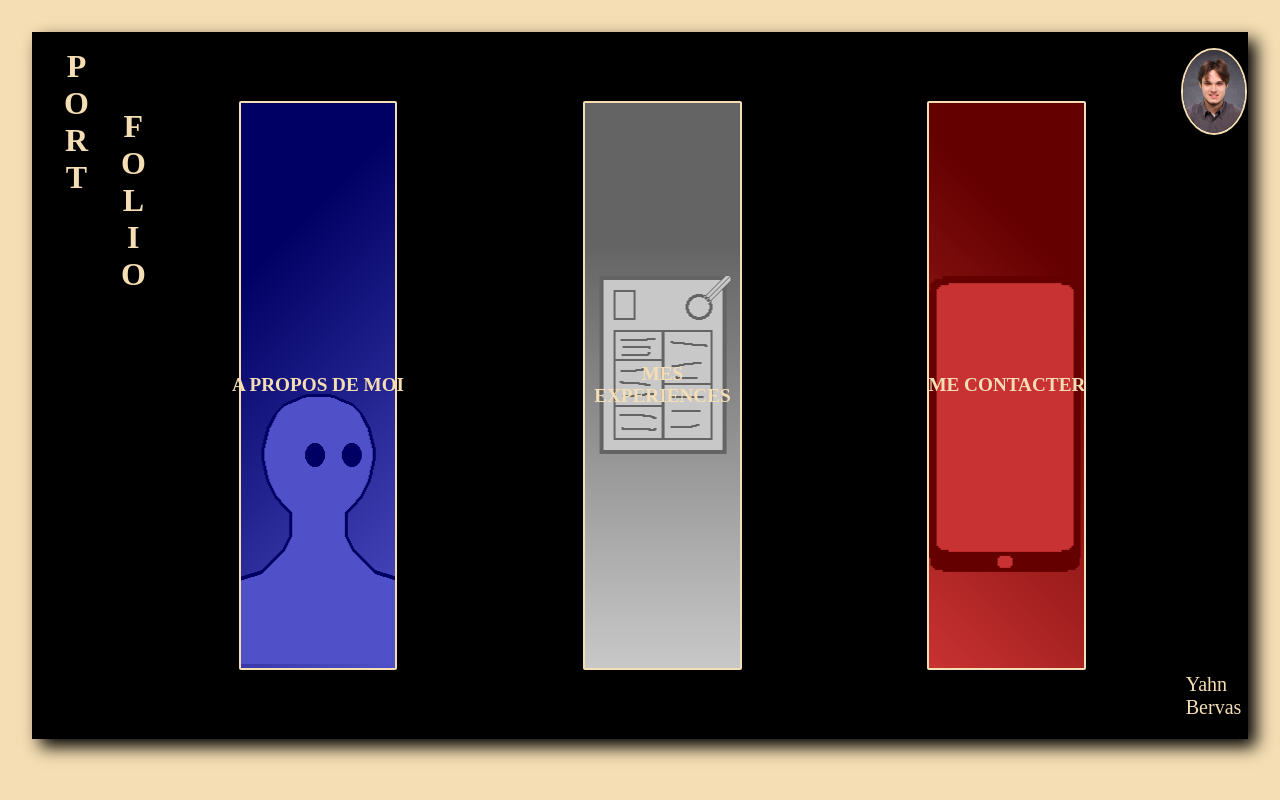
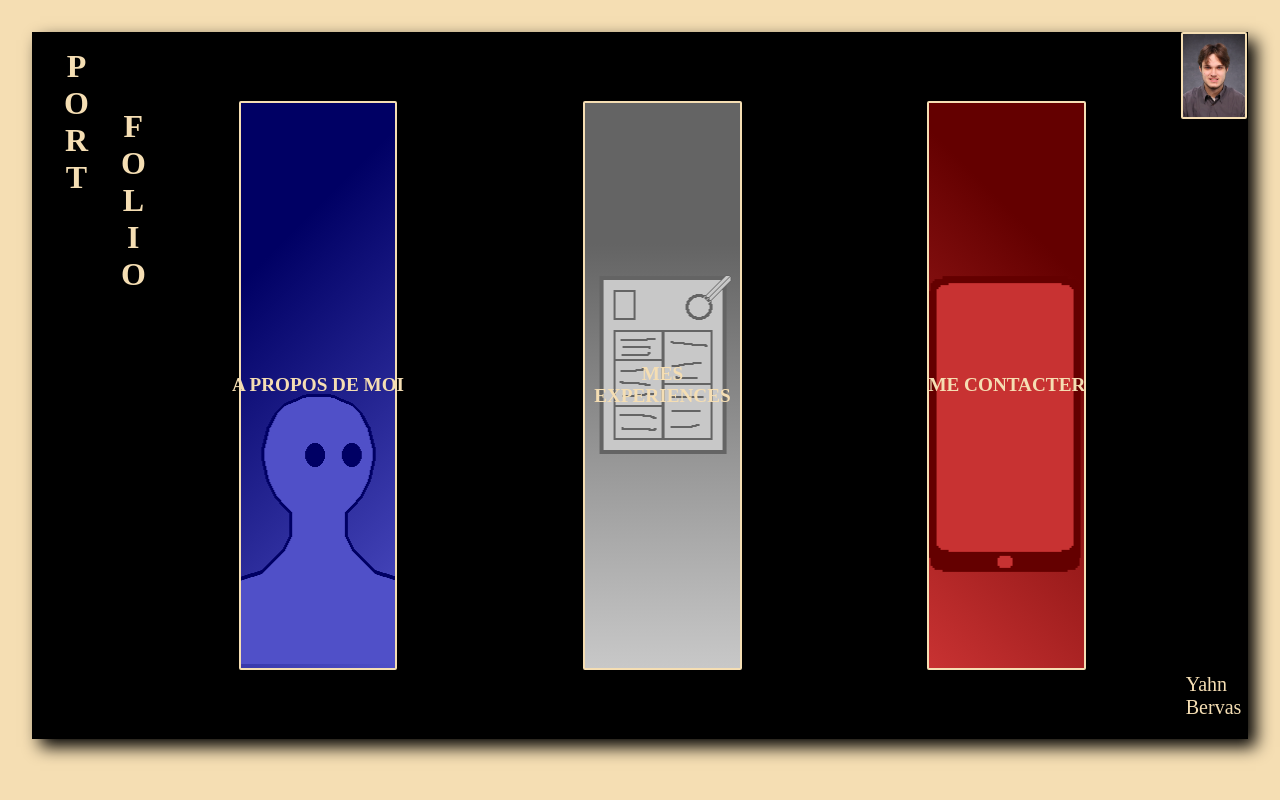
Before and after one commit to ybervas/portfolio, a plain HTML site: page index.html in a window 1280 px wide. Drawn offline with Linux system fonts and the light colour scheme.

Commit message:
photo de profil carrée

```diff
--- a/style/sitePortfolio.css
+++ b/style/sitePortfolio.css
@@ -79,9 +79,8 @@ p {
 }
 
 img {
-    margin-top: 1em;
     width: 90%;
-    border-radius: 50%;
+    border-radius: 2px;
     border: solid 2px wheat;
 }
 
```
